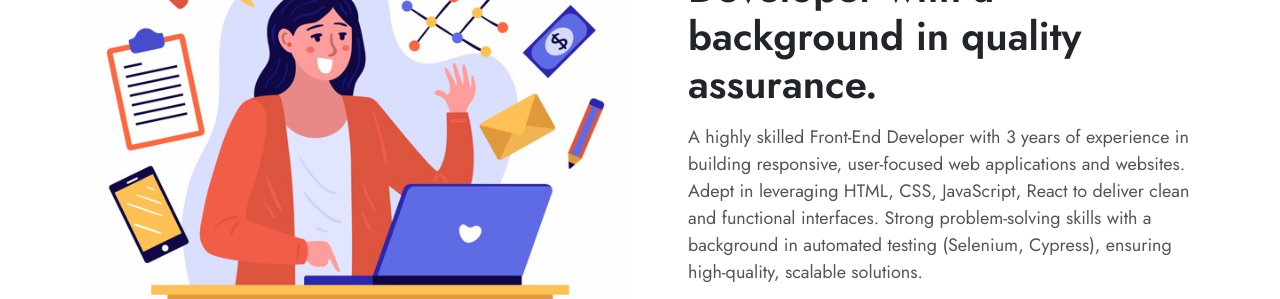
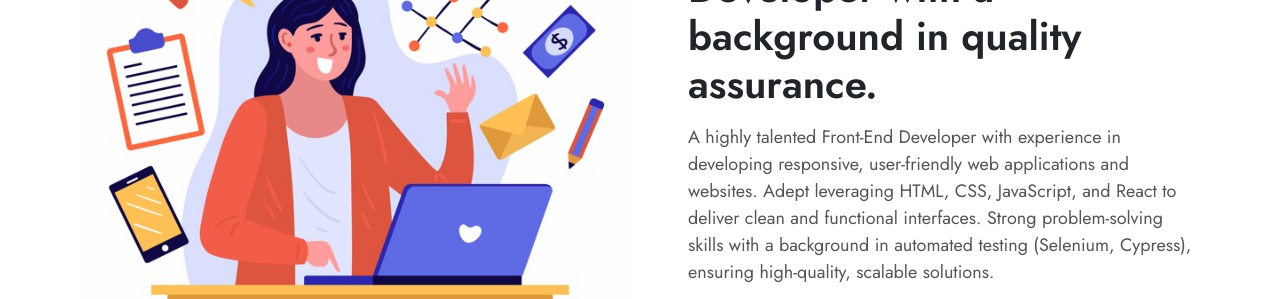
Before and after one commit to ShwetaTambe0912/Portfolio, a plain HTML site: page index.html in a window 1280 px wide. Shown: the part 940-1239 px from the top of the page. Drawn offline with nearby package versions, Linux system fonts and the light colour scheme.

Commit message:
Updating index.html with some content

```diff
--- a/index.html
+++ b/index.html
@@ -99,7 +99,7 @@
                                 I'm a Frontend Web Developer with a background in quality assurance.
                             </h3>
                             <p>
-                                A highly skilled Front-End Developer with 3 years of experience in building responsive, user-focused web applications and websites. Adept in leveraging HTML, CSS, JavaScript, React to deliver clean and functional interfaces. Strong problem-solving skills with a background in automated testing (Selenium, Cypress), ensuring high-quality, scalable solutions.
+                                A highly talented Front-End Developer with experience in developing responsive, user-friendly web applications and websites. Adept leveraging HTML, CSS, JavaScript, and React to deliver clean and functional interfaces. Strong problem-solving skills with a background in automated testing (Selenium, Cypress), ensuring high-quality, scalable solutions.
                             </p>
                             <div class="icon">
                                 <a href="https://drive.google.com/file/d/18-F5IB336rRqSIdiQNgJo8y6kdHTTWfI/view?usp=drive_link" target="_blank" class="colored-btn" title="Resume">Resume</a>
```
